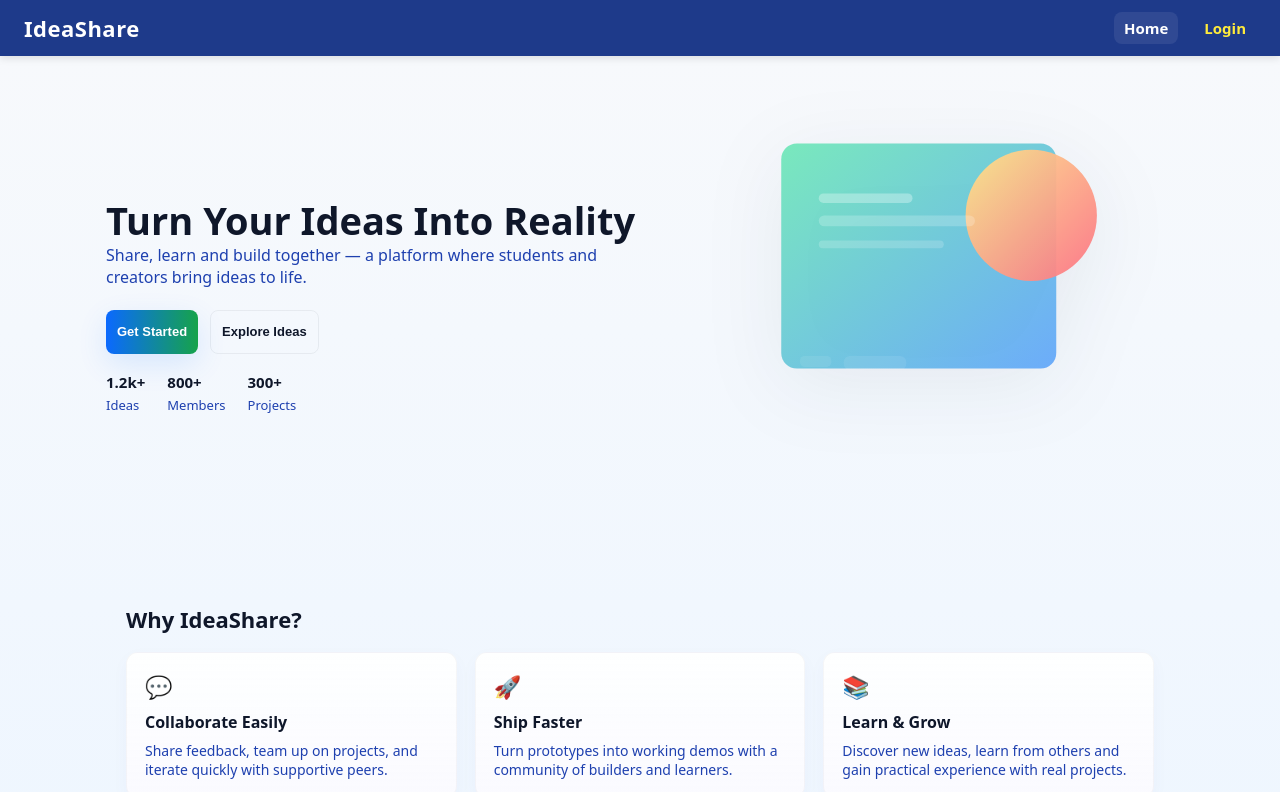
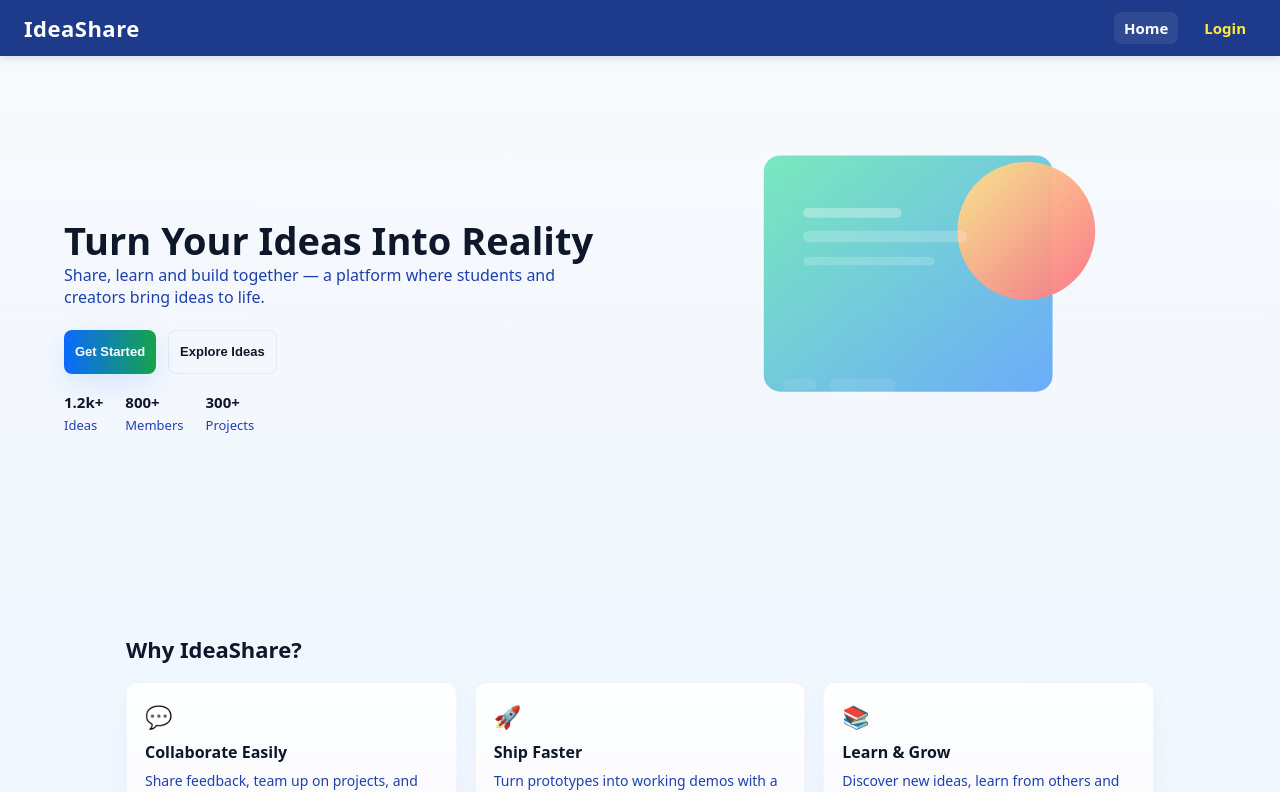
Before and after one commit to Priya-Tanwar-Eng/idea-share, a React (Vite) app in the folder frontend/: page / in a window 1280 px wide. Shown: the top 792 px of the page. Built offline with nearby package versions, Linux system fonts and the light colour scheme.

Commit message:
update code

```diff
--- a/frontend/src/pages/Home.css
+++ b/frontend/src/pages/Home.css
@@ -21,17 +21,27 @@
 /* HERO */
 .hero {
   display: grid;
-  grid-template-columns: 1fr 480px;
+  grid-template-columns: repeat(2, minmax(0, 1fr));
   gap: 50px;
   align-items: center;
+
   max-width: 1200px;
-  /* margin: 32px 0; */
-  padding: 50px 10px 60px 100px;
+  margin: 0 auto; /* center container */
+
+  padding: 60px 24px;
 }
 
 .hero-left {
-  padding: 10px 6px;
+  width: 100%;
 }
+
+.hero-right {
+  display: flex;
+  align-items: center;
+  justify-content: center;
+  width: 100%;
+}
+
 
 .hero-title {
   font-size: 42px;
@@ -110,11 +120,9 @@
 
 .hero-illustration {
   width: 100%;
-  max-width: 400px;
+  max-width: 420px;
+  min-width: 260px;
   height: auto;
-  border-radius: 18px;
-  filter: drop-shadow(0 16px 40px rgba(16,24,40,0.07));
-  transition: transform 420ms cubic-bezier(.22,.9,.36,1);
 }
 
 .hero-right:hover .hero-illustration {
@@ -174,6 +182,38 @@
 }
 
 /* Responsive adjustments */
+
+@media (max-width: 1024px) {
+  .hero {
+    grid-template-columns: 1fr;
+    text-align: center;
+    padding: 40px 20px;
+  }
+
+  .hero-left {
+    display: flex;
+    flex-direction: column;
+    align-items: center;
+  }
+
+  .hero-right {
+    order: -1;
+  }
+
+  .hero-ctas,
+  .hero-stats {
+    justify-content: center;
+  }
+
+  .hero-illustration {
+    max-width: 340px;
+  }
+
+  .features-grid {
+    grid-template-columns: 1fr;
+  }
+}
+
 @media (max-width: 980px) {
   .hero {
     grid-template-columns: 1fr;
```
